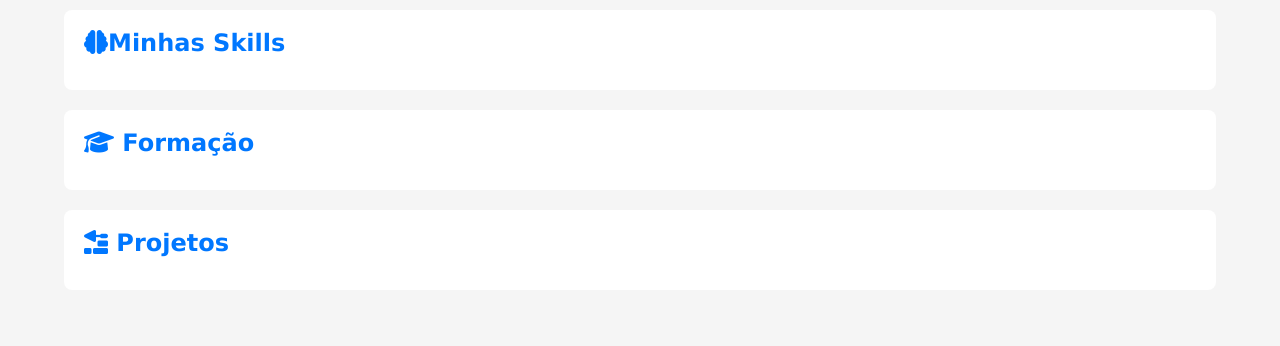
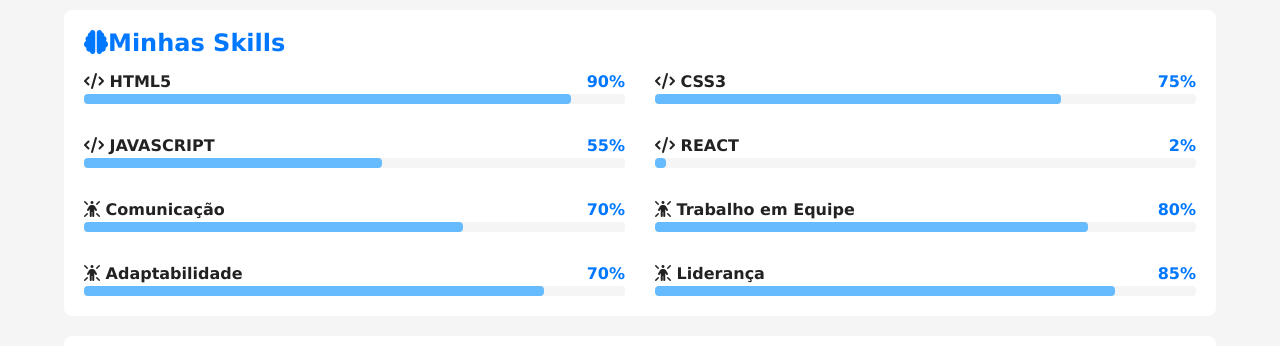
Before and after one commit to cledisoncode/projeto-portfolio, a plain HTML site: page index.html in a window 1280 px wide. Shown: the part 1211-1557 px from the top of the page. Before the commit the page ends 1521 px from the top, so only its background shows below. Drawn offline with Linux system fonts and the light colour scheme.

Commit message:
skills criada

```diff
--- a/estilos/style.css
+++ b/estilos/style.css
@@ -138,3 +138,44 @@ article h2{
   height: 100%;
   border-radius: 8px;
 }
+
+#skill-container{
+  display: grid;
+  grid-template-columns: 1fr;
+  gap: 30px;
+}
+
+#skill-container .info{
+  display: flex;
+  justify-content: space-between;
+  align-items: center;
+}
+
+#skill-container .nome{
+  font-weight: bold;
+  color: var(--texto);
+}
+
+#skill-container .porcent{
+  font-weight: bold;
+  color: var(--destaque);
+}
+
+#skill-container .barra{
+  width: 100%;
+  height: 10px;
+  border-radius: 4px;
+  background-color: var(--fundo-principal);
+}
+
+#skill-container .progresso{
+  height: 100%;
+  background-color: var(--destaque-inverso);
+  border-radius: 4px;
+}
+
+@media screen and (min-width: 768px) {
+  #skill-container{
+    grid-template-columns: 1fr 1fr;
+  }
+}
--- a/index.html
+++ b/index.html
@@ -53,6 +53,145 @@
             <article id="skills">
                 <h2><i class="fa-solid fa-brain"></i>Minhas Skills</h2>
 
+                <div id="skill-container">
+                    <div class="item">
+                        <div class="info">
+                            <span class="nome">
+                                <i class="fa-solid fa-code"></i>
+                                HTML5
+                            </span>
+                            <span class="porcent">
+                                90%
+                            </span>
+                        </div>
+                        <div class="barra" >
+                            <div class="progresso" style="width: 90%;">
+
+                            </div>
+                        </div>
+                    </div>
+
+                    <div class="item">
+                        <div class="info">
+                            <span class="nome">
+                                <i class="fa-solid fa-code"></i>
+                                CSS3
+                            </span>
+                            <span class="porcent">
+                                75%
+                            </span>
+                        </div>
+                        <div class="barra" >
+                            <div class="progresso" style="width: 75%;">
+
+                            </div>
+                        </div>
+                    </div>
+
+                    <div class="item">
+                        <div class="info">
+                            <span class="nome">
+                                <i class="fa-solid fa-code"></i>
+                                JAVASCRIPT
+                            </span>
+                            <span class="porcent">
+                                55%
+                            </span>
+                        </div>
+                        <div class="barra" >
+                            <div class="progresso" style="width: 55%;">
+
+                            </div>
+                        </div>
+                    </div>
+
+                    <div class="item">
+                        <div class="info">
+                            <span class="nome">
+                                <i class="fa-solid fa-code"></i> REACT
+                            </span>
+                            <span class="porcent">
+                                2%
+                            </span>
+                        </div>
+                        <div class="barra" >
+                            <div class="progresso" style="width: 2%;">
+
+                            </div>
+                        </div>
+                    </div>
+
+                    <div class="item">
+                        <div class="info">
+                            <span class="nome">
+                                <i class="fa-solid fa-person-rays"></i>
+                                Comunicação
+                            </span>
+                            <span class="porcent">
+                                70%
+                            </span>
+                        </div>
+                        <div class="barra" >
+                            <div class="progresso" style="width: 70%;">
+
+                            </div>
+                        </div>
+                    </div>
+
+                    <div class="item">
+                        <div class="info">
+                            <span class="nome">
+                                <i class="fa-solid fa-person-rays"></i>
+                                Trabalho em Equipe
+                            </span>
+                            <span class="porcent">
+                                80%
+                            </span>
+                        </div>
+                        <div class="barra" >
+                            <div class="progresso" style="width: 80%;">
+
+                            </div>
+                        </div>
+                    </div>
+
+                    <div class="item">
+                        <div class="info">
+                            <span class="nome">
+                                <i class="fa-solid fa-person-rays"></i>
+                                Adaptabilidade
+                            </span>
+                            <span class="porcent">
+                                70%
+                            </span>
+                        </div>
+                        <div class="barra" >
+                            <div class="progresso" style="width: 85%;">
+
+                            </div>
+                        </div>
+                    </div>
+
+                    <div class="item">
+                        <div class="info">
+                            <span class="nome">
+                                <i class="fa-solid fa-person-rays"></i>
+                                Liderança
+                            </span>
+                            <span class="porcent">
+                                85%
+                            </span>
+                        </div>
+                        <div class="barra" >
+                            <div class="progresso" style="width: 85%;">
+
+                            </div>
+                        </div>
+                    </div>
+
+
+                </div>
+
             </article> <!-- fim article#video -->
 
             <article id="formacao">
```
